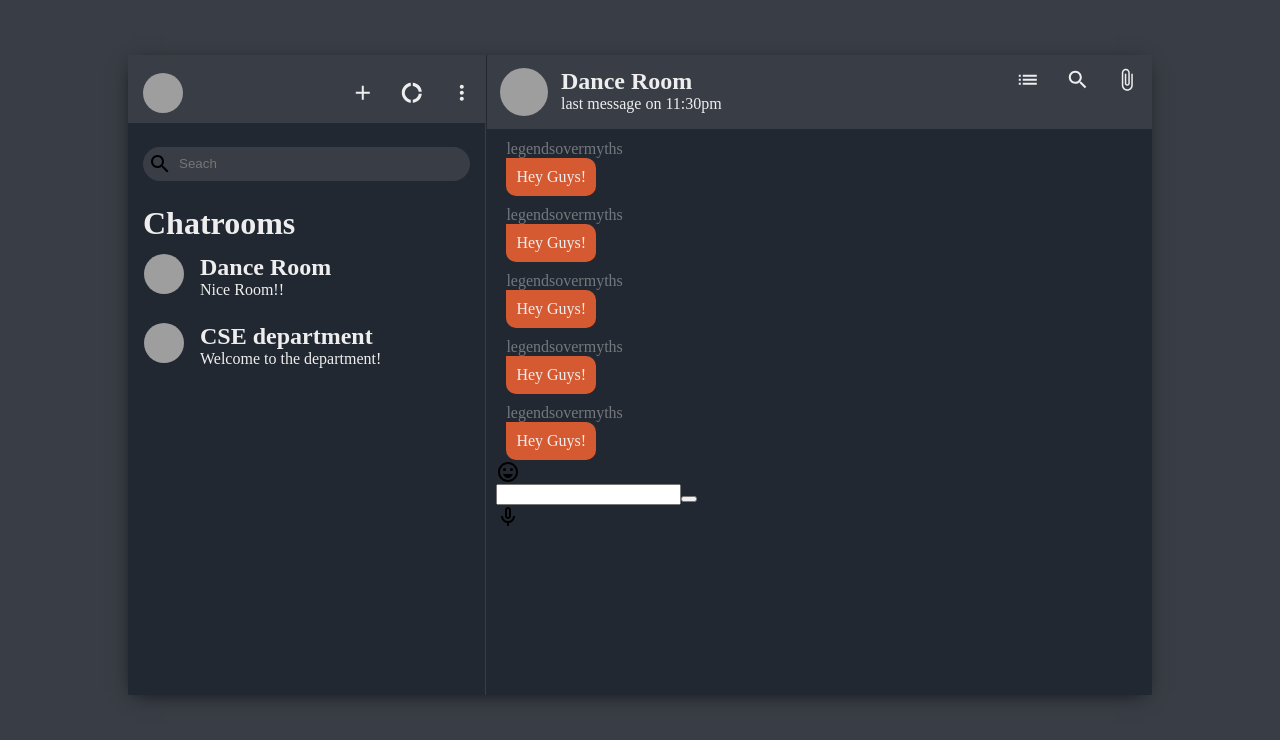
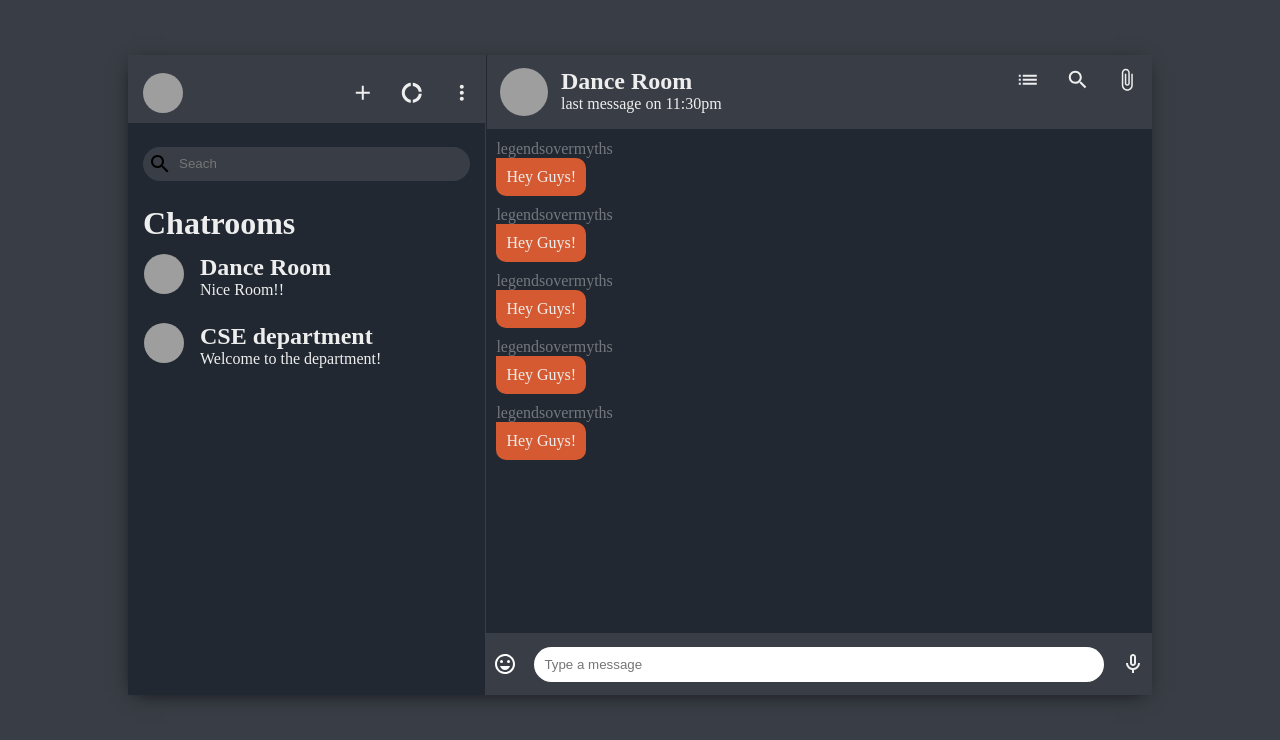
Before and after one commit to legendsovermyths/chatapp, a React (Create React App) app: page / in a window 1280 px wide. Shown: the top 740 px of the page. Built offline with nearby package versions, Linux system fonts and the light colour scheme; grey boxes are pictures that could not be loaded; a web font is replaced by a local one.

Commit message:
input bar done

```diff
--- a/src/Chat.css
+++ b/src/Chat.css
@@ -5,6 +5,7 @@
   background-color: #222831;
 }
 .chat__header {
+  flex: 0.1;
   border-left: solid 1px;
   border-bottom: solid 1px;
   border-color: 222831;
@@ -41,12 +42,34 @@
   color: #eeeeee;
 }
 .chat__body {
-  padding-left: 10px;
-  padding-right: 10px;
   display: flex;
+  flex: 1;
+  z-index: 1000;
   flex-direction: column;
+}
+.chat__messages {
+  flex: 1;
 }
 .chat__input-bar {
   position: relative;
-  flex: 0;
+  display: flex;
+  justify-content: space-between;
+  align-items: center;
+  height: 62px;
+  background-color: #393e46;
 }
+.chat__input-bar > form {
+  display: flex;
+  flex: 1;
+}
+.chat__input-bar > form > input {
+  flex: 1;
+  outline: none;
+  border-radius: 20px;
+  padding: 10px;
+  margin: 10px;
+  border: none;
+}
+.chat__input-bar > form > button {
+  display: none;
+}
--- a/src/Chat.js
+++ b/src/Chat.js
@@ -1,4 +1,4 @@
-import React from "react";
+import React, { useState, useEffect } from "react";
 import ChatMessage from "./ChatMessage";
 import SearchSharpIcon from "@material-ui/icons/SearchSharp";
 import AttachFileIcon from "@material-ui/icons/AttachFile";
@@ -27,9 +27,18 @@ const useStyles = makeStyles((theme) => ({
 }));
 
 function Chat() {
+  const [input, setInput] = useState("");
+  const [avatar_url, setAvatar_url] = useState("");
   const classes = useStyles();
-  var avatar = Math.floor(Math.random() * 100);
-  let avatar_url = `https://avatars.dicebear.com/api/avataaars/${avatar}.svg`;
+  useEffect(() => {
+    var avatar = Math.floor(Math.random() * 100);
+    setAvatar_url(`https://avatars.dicebear.com/api/avataaars/${avatar}.svg`);
+  }, []);
+  const sendMessage = (e) => {
+    e.preventDefault();
+    console.log("u typed", input);
+  };
+
   return (
     <div className='chat'>
       <div className='chat__header'>
@@ -57,12 +66,21 @@ function Chat() {
           <ChatMessage></ChatMessage>
         </div>
         <div className='chat__input-bar'>
-          <EmojiEmotionsOutlinedIcon />
+          <EmojiEmotionsOutlinedIcon
+            style={{ color: "white", padding: "7px" }}
+          />
           <form action='submit'>
-            <input type='text' />
-            <button type='submit'></button>
+            <input
+              value={input}
+              onChange={(e) => setInput(e.target.value)}
+              type='text'
+              placeholder='Type a message'
+            />
+            <button onClick={(e) => sendMessage(e)} type='submit'>
+              Send
+            </button>
           </form>
-          <MicNoneOutlinedIcon />
+          <MicNoneOutlinedIcon style={{ color: "#eeeeee", padding: "7px" }} />
         </div>
       </div>
     </div>
```
